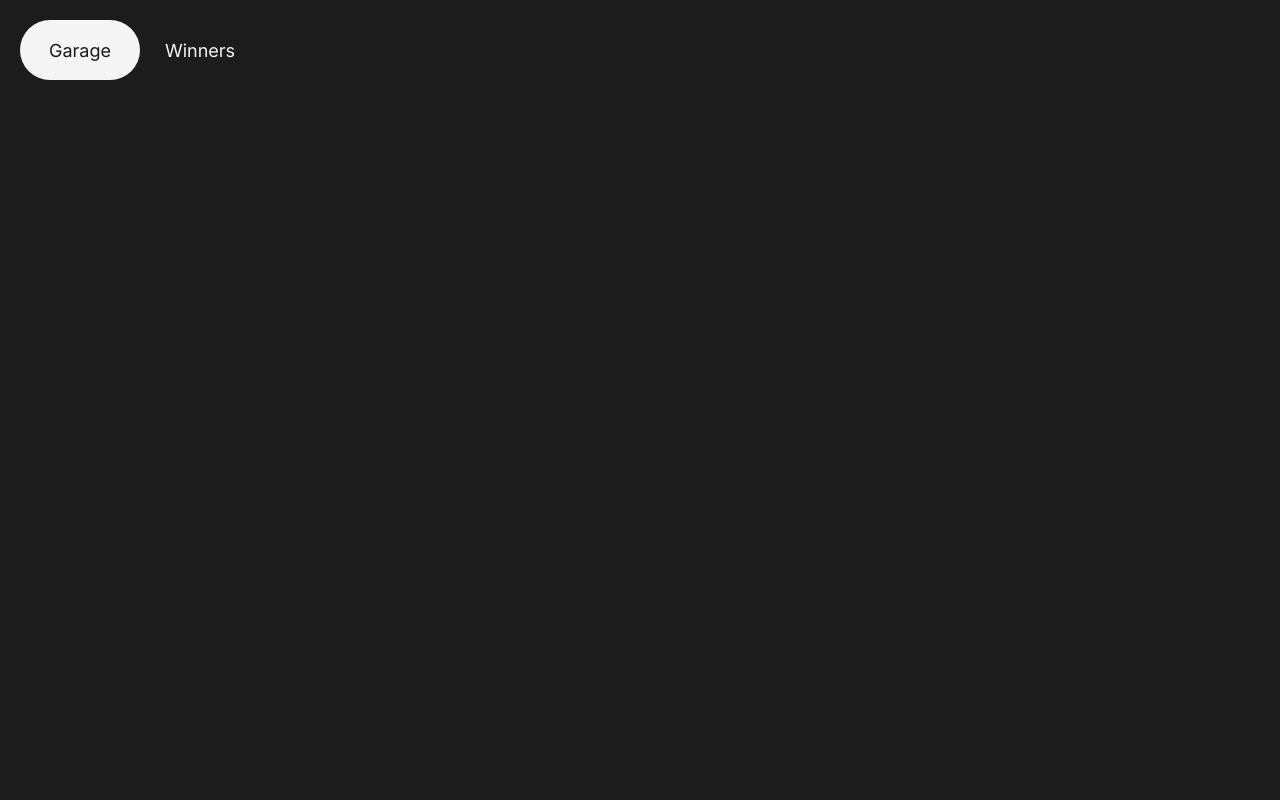
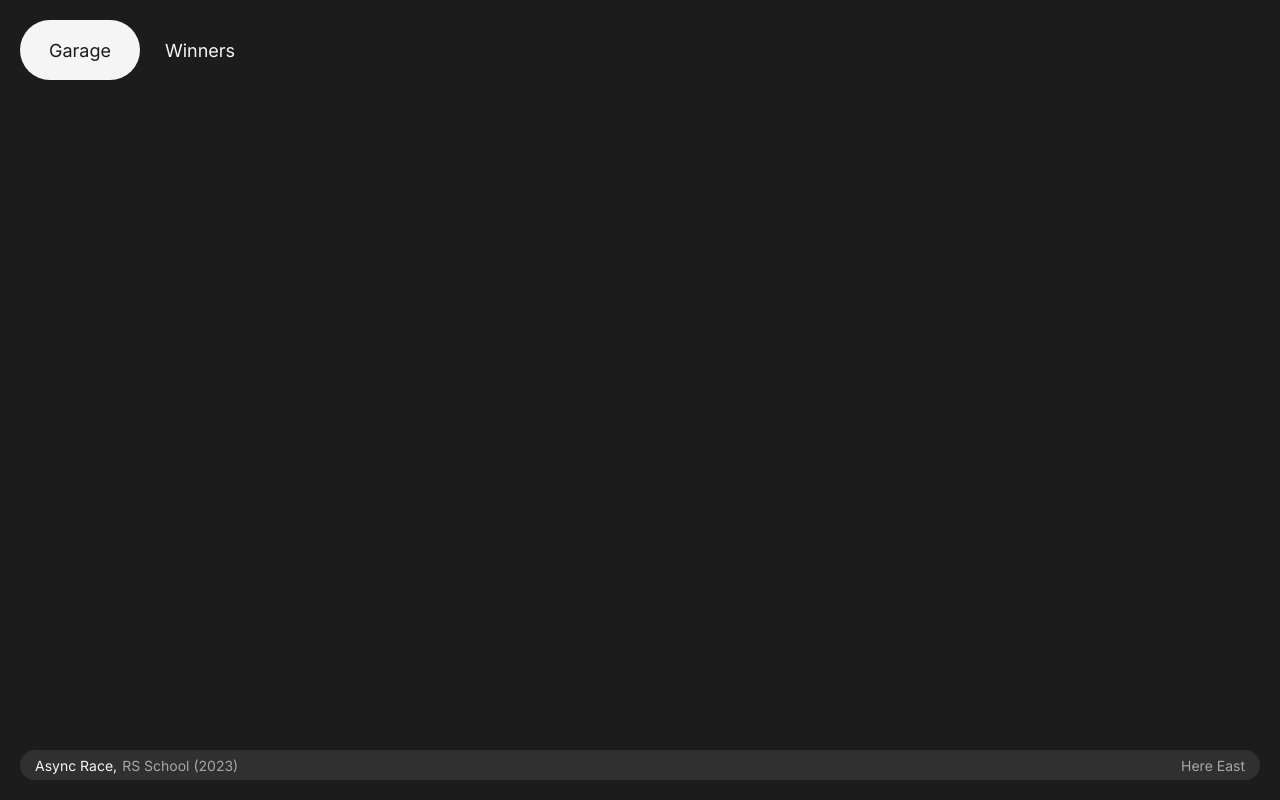
Before and after one commit to HereEast/RSS-projects, a website built with webpack: page async-race/src/index.html in a window 1280 px wide. Built offline with nearby package versions, Linux system fonts and the light colour scheme.

Commit message:
feat: create footer HTML

```diff
--- a/async-race/src/_types/enums.ts
+++ b/async-race/src/_types/enums.ts
@@ -6,6 +6,7 @@ export const enum View {
 
 // Selectors
 export const enum Selector {
+  // Header
   Header = ".header",
   HeaderContainer = ".header__container",
   HeaderButtons = ".header__buttons",
@@ -14,6 +15,10 @@ export const enum Selector {
   ButtonGarage = "#button--garage",
   ButtonWinners = "#button--winners",
   Bubble = ".bubble",
+  // Footer
+  Footer = ".footer",
+  FooterContainer = ".footer__container",
+  FooterInfo = ".footer__info",
 }
 
 // Buttons
--- a/async-race/src/components/app.ts
+++ b/async-race/src/components/app.ts
@@ -1,11 +1,13 @@
 import { createHeader } from "./header/header";
 import { saveView } from "../scripts/_utils/save-view";
 import { setActiveButton } from "../scripts/menu/set-active-button";
+import { createFooter } from "./footer/footer";
 
 export function renderApp(): void {
   const header = createHeader();
+  const footer = createFooter();
 
-  document.body.append(header);
+  document.body.append(header, footer);
 
   setActiveButton();
   saveView("garage");
--- /dev/null
+++ b/async-race/src/components/footer/footer.ts
@@ -0,0 +1,30 @@
+import { Selector } from "../../_types/enums";
+import { createElement } from "../../scripts/_utils/create-element";
+import { createLink } from "../../scripts/_utils/create-link";
+
+const SCHOOL_URL = "https://rs.school/";
+const GITHUB_URL = "https://github.com/HereEast";
+
+const SCHOOL_LINK_TEXT = "RS School (2023)";
+const GITHUB_LINK_TEXT = "Here East";
+
+// FOOTER
+export function createFooter(): HTMLElement {
+  const footer = createElement("footer", [Selector.Footer]);
+  const footerContainer = createElement("footer", [Selector.FooterContainer]);
+
+  const projectInfo = createElement("div", [Selector.FooterInfo]);
+  const githubInfo = createElement("div", [Selector.FooterInfo]);
+
+  const projectName = createElement("span", [], "Async Race,");
+  const schoolLink = createLink(SCHOOL_LINK_TEXT, SCHOOL_URL);
+  const githubLink = createLink(GITHUB_LINK_TEXT, GITHUB_URL);
+
+  projectInfo.append(projectName, schoolLink);
+  githubInfo.append(githubLink);
+
+  footerContainer.append(projectInfo, githubInfo);
+  footer.append(footerContainer);
+
+  return footer;
+}
--- /dev/null
+++ b/async-race/src/scripts/_utils/create-link.ts
@@ -0,0 +1,13 @@
+import { createElement } from "./create-element";
+
+export function createLink(text: string, url: string, classes?: string[]): HTMLAnchorElement {
+  const link = createElement("a", classes, text);
+
+  if (!(link instanceof HTMLAnchorElement)) {
+    throw Error("Failed to create a <a> element...");
+  }
+
+  link.href = url;
+
+  return link;
+}
--- /dev/null
+++ b/async-race/src/styles/footer.css
@@ -0,0 +1,21 @@
+.footer {
+  width: 100%;
+  padding: var(--page-padding);
+}
+
+.footer__container {
+  width: 100%;
+  height: 30px;
+  padding: 0 15px;
+  display: flex;
+  justify-content: space-between;
+  align-items: center;
+
+  background-color: var(--black-light);
+  border-radius: 30px;
+}
+
+.footer__container .footer__info {
+  display: flex;
+  gap: 5px;
+}
--- a/async-race/src/styles/header.css
+++ b/async-race/src/styles/header.css
@@ -19,7 +19,7 @@
 }
 
 .header__buttons:hover {
-  background-color: var(--button-dark--hover);
+  background-color: var(--black-light);
 }
 
 .bubble {
--- a/async-race/src/styles/index.css
+++ b/async-race/src/styles/index.css
@@ -6,3 +6,4 @@
 @import "./components/buttons.css";
 
 @import "./header.css";
+@import "./footer.css";
--- a/async-race/src/styles/styles.css
+++ b/async-race/src/styles/styles.css
@@ -25,6 +25,17 @@ body {
   width: 100%;
 }
 
+a {
+  text-decoration: none;
+  opacity: 0.6;
+
+  transition: all 0.2s ease-in;
+}
+
+a:hover {
+  opacity: 1;
+}
+
 /**/
 
 @media all and (max-width: 980px) {
--- a/async-race/src/styles/variables.css
+++ b/async-race/src/styles/variables.css
@@ -23,5 +23,5 @@
 
   /* BUTTONS */
   --button-font-size: 14px;
-  --button-dark--hover: #2d2d2d;
+  --black-light: #303030;
 }
```
